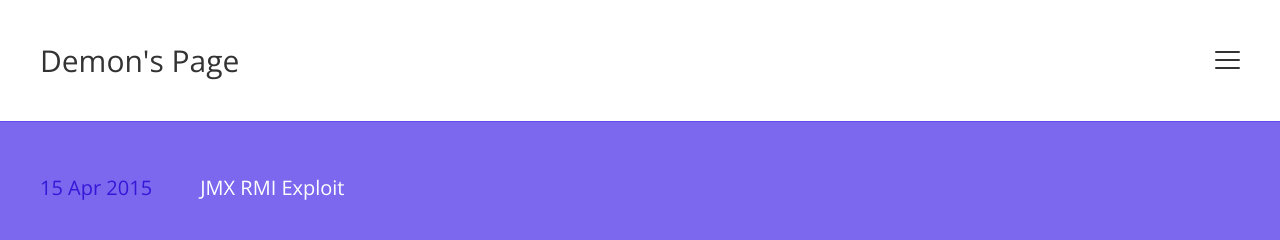
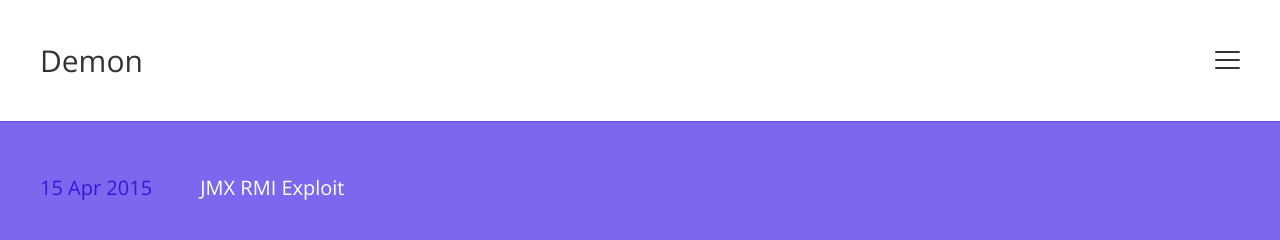
Before and after one commit to kevin1993s/kevin1993s.github.io, a Jekyll site: the page built from index.html, in a window 1280 px wide. Shown: the top 240 px of the page. Built offline with Jekyll 4.4.1, drawn with Linux system fonts in a browser that asks for light colours; the list of posts is cut into pages by our own code.

Commit message:
change title

```diff
--- a/_config.yml
+++ b/_config.yml
@@ -1,5 +1,5 @@
 # Title of your blog; shows in the header
-name: "Demon's Page"
+name: "Demon"
 
 # Description of your content (will only be used on Google Search)
 description: " Try my best"
```
